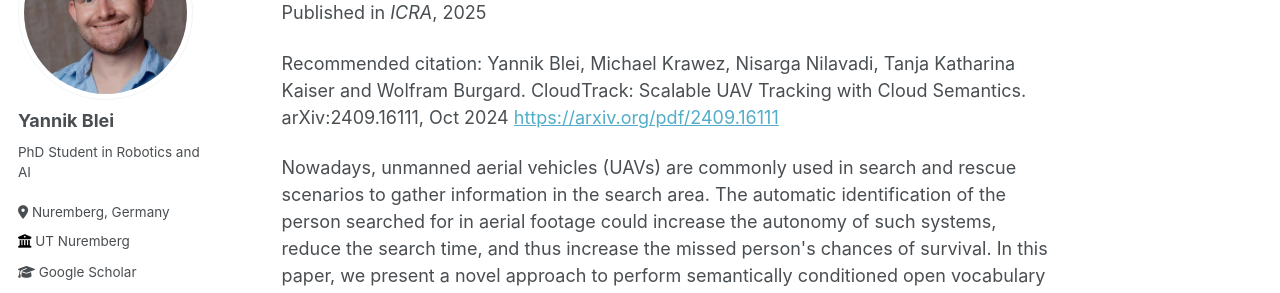
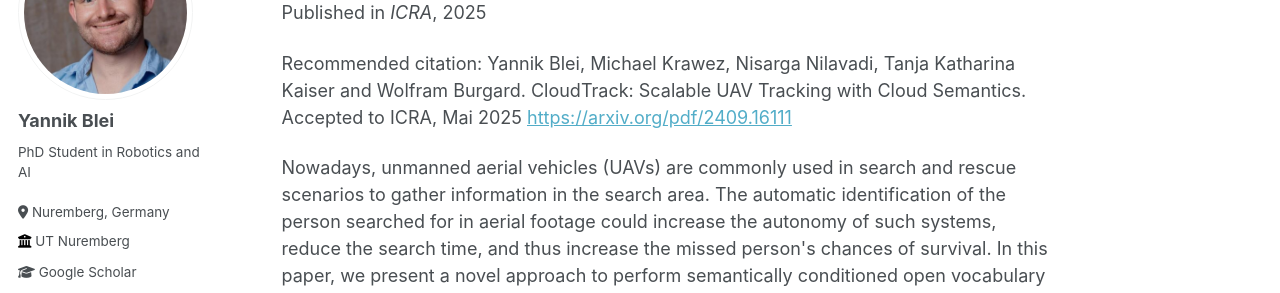
Before and after one commit to yblei/yblei.github.io, a Jekyll site: the page built from _publications/2025-04-25-cloud_track.md, in a window 1280 px wide and 1052 px high. Shown: the part 193-486 px from the top of the window. Built offline with Jekyll 4.4.1, drawn with Linux system fonts in a browser that asks for light colours.

Commit message:
Update cloudTrack publication year

```diff
--- a/_publications/2025-04-25-cloud_track.md
+++ b/_publications/2025-04-25-cloud_track.md
@@ -6,7 +6,7 @@ excerpt: 'Nowadays, unmanned aerial vehicles (UAVs) are commonly used in search
 date: 2025-04-25
 venue: 'ICRA'
 paperurl: 'https://arxiv.org/pdf/2409.16111'
-citation: 'Yannik Blei, Michael Krawez, Nisarga Nilavadi, Tanja Katharina Kaiser and Wolfram Burgard. CloudTrack: Scalable UAV Tracking with Cloud Semantics. arXiv:2409.16111, Oct 2024'
+citation: 'Yannik Blei, Michael Krawez, Nisarga Nilavadi, Tanja Katharina Kaiser and Wolfram Burgard. CloudTrack: Scalable UAV Tracking with Cloud Semantics. Accepted to ICRA, Mai 2025'
 ---
 Nowadays, unmanned aerial vehicles (UAVs) are commonly used in search and rescue scenarios to gather information in the search area. The automatic identification of the person searched for in aerial footage could increase the autonomy of such systems, reduce the search time, and thus increase the missed person&apos;s chances of survival. In this paper, we present a novel approach to perform semantically conditioned open vocabulary object tracking that is specifically designed to cope with the limitations of UAV hardware. Our approach has several advantages. It can run with verbal descriptions of the missing person, e.g., the color of the shirt, it does not require dedicated training to execute the mission and can efficiently track a potentially moving person. Our experimental results demonstrate the versatility and efficacy of our approach. We publish the methods source code at https://github.com/yblei/CloudTrack.
 
```
Also changed, not shown: 1 other file.
